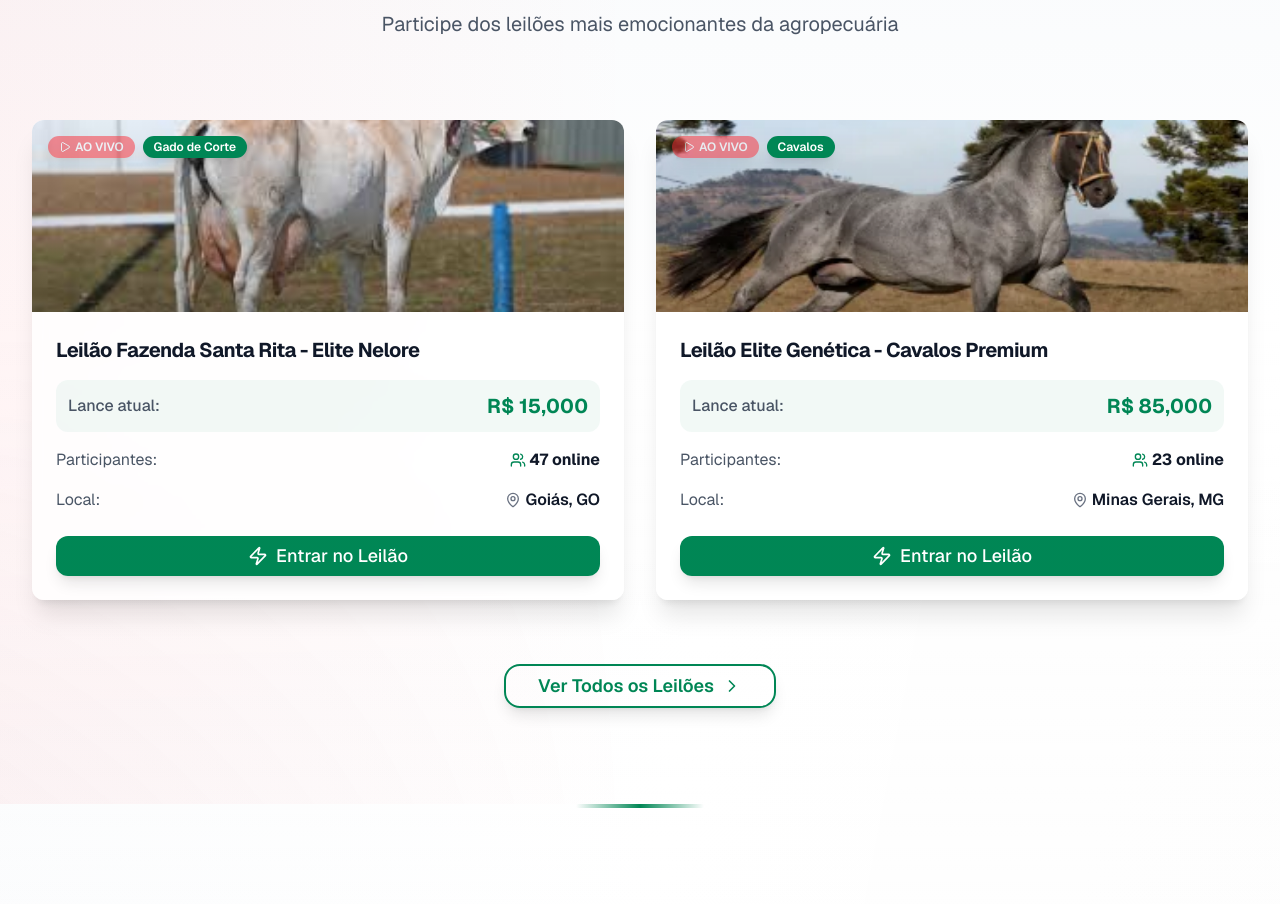
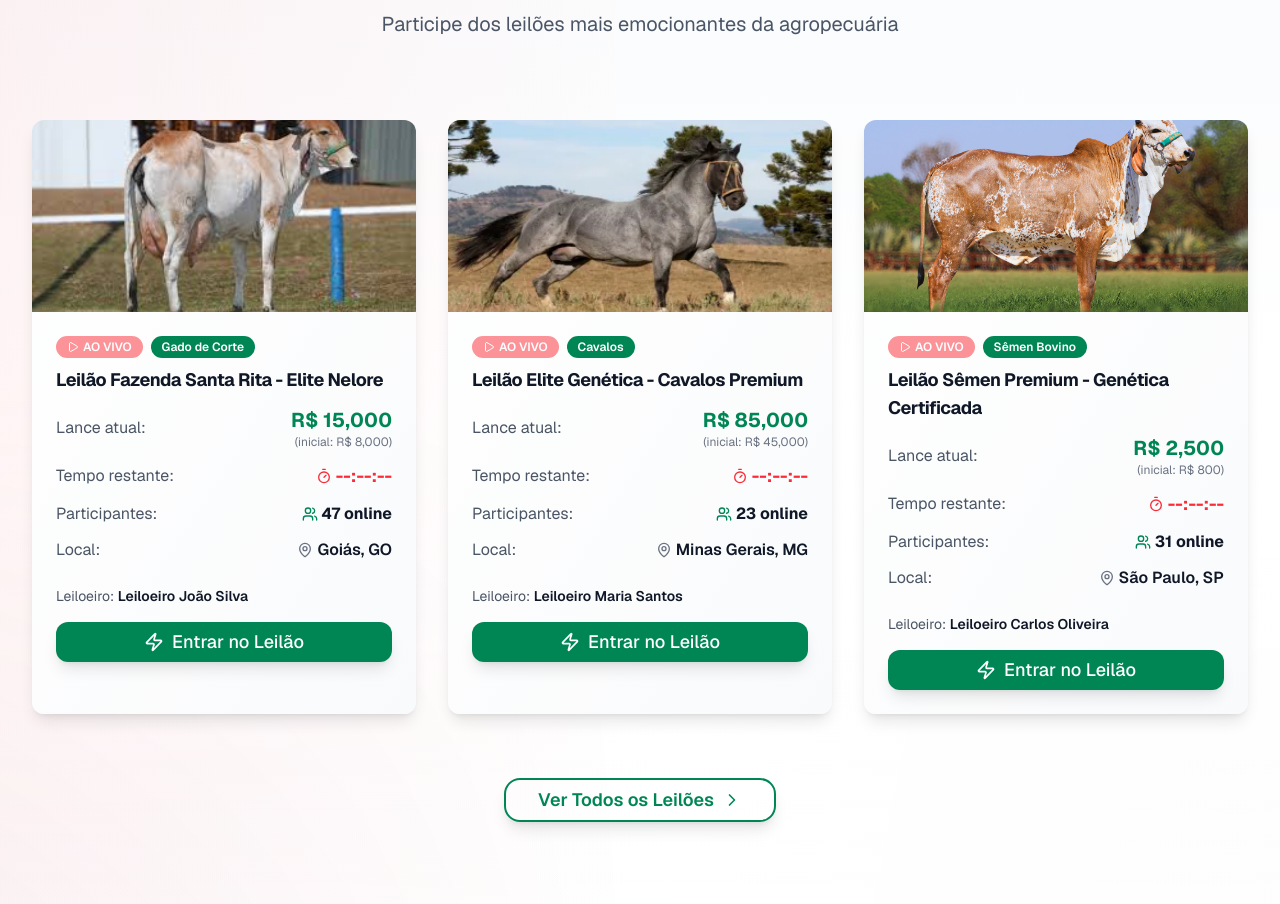
Before and after one commit to vitormeloa/tudo-agro, a Next.js app: page / in a window 1280 px wide. Shown: the part 2400-3304 px from the top of the page. Built offline with nearby package versions, Linux system fonts and the light colour scheme.

Commit message:
improve cards

```diff
--- a/src/app/page.tsx
+++ b/src/app/page.tsx
@@ -36,7 +36,8 @@ import {
   Building2,
   Gavel,
   BarChart3,
-  Bot
+  Bot,
+  Timer
 } from 'lucide-react'
 
 export default function HomePage() {
@@ -76,8 +77,9 @@ export default function HomePage() {
 
     const hours = Math.floor(diff / (1000 * 60 * 60))
     const minutes = Math.floor((diff % (1000 * 60 * 60)) / (1000 * 60))
+    const seconds = Math.floor((diff % (1000 * 60)) / 1000)
 
-    return `${hours}h ${minutes}m`
+    return `${hours.toString().padStart(2, '0')}:${minutes.toString().padStart(2, '0')}:${seconds.toString().padStart(2, '0')}`
   }
 
   const featuredProducts = mockAnimals.slice(0, 3).map(a => ({
@@ -98,18 +100,20 @@ export default function HomePage() {
     type: "animal" as const
   }))
 
-  const liveAuctionsBase = mockAuctions.filter(a => a.status === 'live').slice(0, 2)
+  const liveAuctionsBase = mockAuctions.filter(a => a.status === 'live').slice(0, 3)
 
   const liveAuctions = liveAuctionsBase.map(a => ({
     id: a.id,
     title: a.title,
     type: a.type,
     currentBid: a.currentBid || 0,
+    startingBid: a.startingBid || 0,
     participants: a.participants,
     timeLeft: isMounted && a.endTime ? formatTimeLeft(a.endTime) : "Carregando...",
     endTime: a.endTime,
     image: a.image,
-    location: a.location
+    location: a.location,
+    auctioneer: a.auctioneer
   }))
 
   const featuredProductsAgro = mockProducts.slice(0, 3).map(p => ({
@@ -352,35 +356,41 @@ export default function HomePage() {
             </p>
           </div>
 
-          <div className="grid md:grid-cols-2 gap-8">
+          <div className="grid md:grid-cols-2 lg:grid-cols-3 gap-8">
             {liveAuctions.map((auction, index) => (
-              <Card key={auction.id} className="overflow-hidden shadow-xl hover:shadow-2xl transition-shadow duration-300 border-0 bg-white/80 backdrop-blur-sm animate-fade-in-up group" style={{ animationDelay: `${index * 0.1}s` }}>
+              <Card key={auction.id} className="overflow-hidden shadow-lg hover:shadow-2xl transition-all duration-300 transform hover:scale-105 border-0 bg-gradient-to-br from-white to-gray-50 animate-fade-in-up" style={{ animationDelay: `${index * 0.1}s` }}>
                 <div className="relative">
-                  <img src={auction.image} alt={auction.title} className="w-full h-48 object-cover transition-transform duration-500" />
-                  <div className="absolute inset-0 bg-gradient-to-t from-black/20 to-transparent"></div>
-                  <div className="absolute top-4 left-4 flex gap-2">
-                    <Badge className="bg-red-500 text-white font-semibold animate-pulse shadow-lg">
+                  <img src={auction.image} alt={auction.title} className="w-full h-48 object-cover" />
+                </div>
+                <CardContent className="p-6">
+                  <div className="flex items-center gap-2 mb-2">
+                    <Badge className="bg-red-500 text-white font-semibold animate-pulse">
                       <Play className="w-3 h-3 mr-1" />
                       AO VIVO
                     </Badge>
-                    <Badge className="bg-primary text-white shadow-lg">{auction.type}</Badge>
+                    <Badge className="bg-primary text-white">{auction.type}</Badge>
                   </div>
-                  {isMounted && (
-                    <div className="absolute top-4 right-4 bg-black/80 text-white px-3 py-1 rounded-lg text-sm font-bold backdrop-blur-sm">
-                      <Clock className="w-4 h-4 inline mr-1" />
-                      {auction.endTime ? formatTimeLeft(auction.endTime) : "0h 0m"}
+                  <h3 className="font-bold text-lg text-[#101828] mb-3 line-clamp-2">{auction.title}</h3>
+
+                  <div className="space-y-3 mb-6">
+                    <div className="flex justify-between items-center">
+                      <span className="text-gray-600">Lance atual:</span>
+                      <div className="text-right">
+                        <div className="font-bold text-primary text-xl">
+                          R$ {auction.currentBid.toLocaleString()}
+                        </div>
+                        <div className="text-xs text-gray-500">
+                          (inicial: R$ {auction.startingBid.toLocaleString()})
+                        </div>
+                      </div>
                     </div>
-                  )}
-                </div>
-                <CardContent className="p-6">
-                  <h3 className="font-bold text-xl text-[#101828] mb-4 group-hover:text-primary transition-colors duration-300">{auction.title}</h3>
 
-                  <div className="space-y-4 mb-6">
-                    <div className="flex justify-between items-center p-3 bg-primary/5 rounded-lg">
-                      <span className="text-gray-600 font-medium">Lance atual:</span>
-                      <span className="font-bold text-primary text-xl">
-                        R$ {auction.currentBid.toLocaleString()}
-                      </span>
+                    <div className="flex justify-between items-center">
+                      <span className="text-gray-600">Tempo restante:</span>
+                      <div className="font-bold text-red-500 flex items-center text-lg">
+                        <Timer className="w-4 h-4 mr-1" />
+                        {isMounted && auction.endTime ? formatTimeLeft(auction.endTime) : "--:--:--"}
+                      </div>
                     </div>
 
                     <div className="flex justify-between items-center">
@@ -400,8 +410,12 @@ export default function HomePage() {
                     </div>
                   </div>
 
+                  <div className="text-sm text-gray-600 mb-4">
+                    Leiloeiro: <span className="font-semibold text-[#101828]">{auction.auctioneer}</span>
+                  </div>
+
                   <Link href={`/leilao/${auction.id}`}>
-                    <Button className="w-full bg-gradient-to-r from-primary to-primary hover:from-primary/90 hover:to-primary/90 text-white py-3 text-lg transition-colors duration-300 shadow-lg hover:shadow-xl">
+                    <Button className="w-full bg-primary hover:bg-[#2E7A5A] text-white text-lg py-3 transition-all duration-300 transform hover:scale-105">
                       <Zap className="w-5 h-5 mr-2" />
                       Entrar no Leilão
                     </Button>
--- a/src/components/views/Animais.tsx
+++ b/src/components/views/Animais.tsx
@@ -35,6 +35,7 @@ export default function Animais() {
     category: a.category,
     price: a.price,
     location: a.location,
+    city: a.city,
     rating: 4.8,
     reviews: 0,
     image: a.images[0],
@@ -44,8 +45,15 @@ export default function Animais() {
     age: a.age,
     weight: a.weight,
     breed: a.breed,
-    father: a.father || 'N/A',
-    mother: a.mother || 'N/A',
+    sex: a.sex,
+    father: a.father,
+    mother: a.mother,
+    marcha: a.marcha,
+    classificacao: a.classificacao,
+    tipoGenetico: a.tipoGenetico,
+    producaoLeite: a.producaoLeite,
+    modalidade: a.modalidade,
+    stockStatus: a.stockStatus,
     type: 'animal' as const
   }))
 
--- a/src/components/views/MinhasCompras.tsx
+++ b/src/components/views/MinhasCompras.tsx
@@ -530,32 +530,34 @@ const MinhasCompras = () => {
                         <img
                           src={purchase.image}
                           alt={purchase.name}
-                          className="w-20 h-20 sm:w-24 sm:h-24 rounded-2xl object-cover shadow-sm"
+                          className="w-24 h-24 sm:w-28 sm:h-28 rounded-lg object-cover"
                         />
                       </div>
 
                       {}
-                      <div className="flex-1 min-w-0 space-y-3">
+                      <div className="flex-1 min-w-0 space-y-2">
+                        <div className="flex items-center gap-2 mb-2 flex-wrap">
+                          <Badge className={getStatusConfig(purchase.status).className}>
+                            {purchase.status}
+                          </Badge>
+                        </div>
+
                         <div>
-                          <h3 className="font-semibold text-base sm:text-lg leading-tight">
+                          <h3 className="font-bold text-base sm:text-lg text-[#101828] leading-tight line-clamp-2">
                             {purchase.name}
                           </h3>
-                          <p className="text-xs sm:text-sm text-muted-foreground mt-1">
+                          <p className="text-xs sm:text-sm text-gray-500 mt-1">
                             Pedido #{purchase.id} • {purchase.date} às {purchase.time}
                           </p>
                         </div>
 
-                        <div className="flex flex-wrap items-center gap-2 sm:gap-3">
-                          <Badge className={getStatusConfig(purchase.status).className}>
-                            {purchase.status}
-                          </Badge>
-                          <span className="text-xs sm:text-sm text-muted-foreground">
-                            {purchase.seller.name} • {purchase.seller.location}
-                          </span>
+                        <div className="text-sm text-gray-600">
+                          <span className="font-semibold text-[#101828]">{purchase.seller.name}</span>
+                          <span> · {purchase.seller.location}</span>
                         </div>
 
-                        <div className="text-base sm:text-lg font-bold text-primary">
-                          R$ {purchase.totalPrice.toLocaleString('pt-BR', { minimumFractionDigits: 2 })}
+                        <div className="text-xl sm:text-2xl font-bold text-primary">
+                          R$ {purchase.totalPrice.toLocaleString('pt-BR', { minimumFractionDigits: 2, maximumFractionDigits: 2 })}
                         </div>
 
                         {}
```
Also changed, not shown: src/components/views/Leiloes.tsx (+21 -22 lines).
